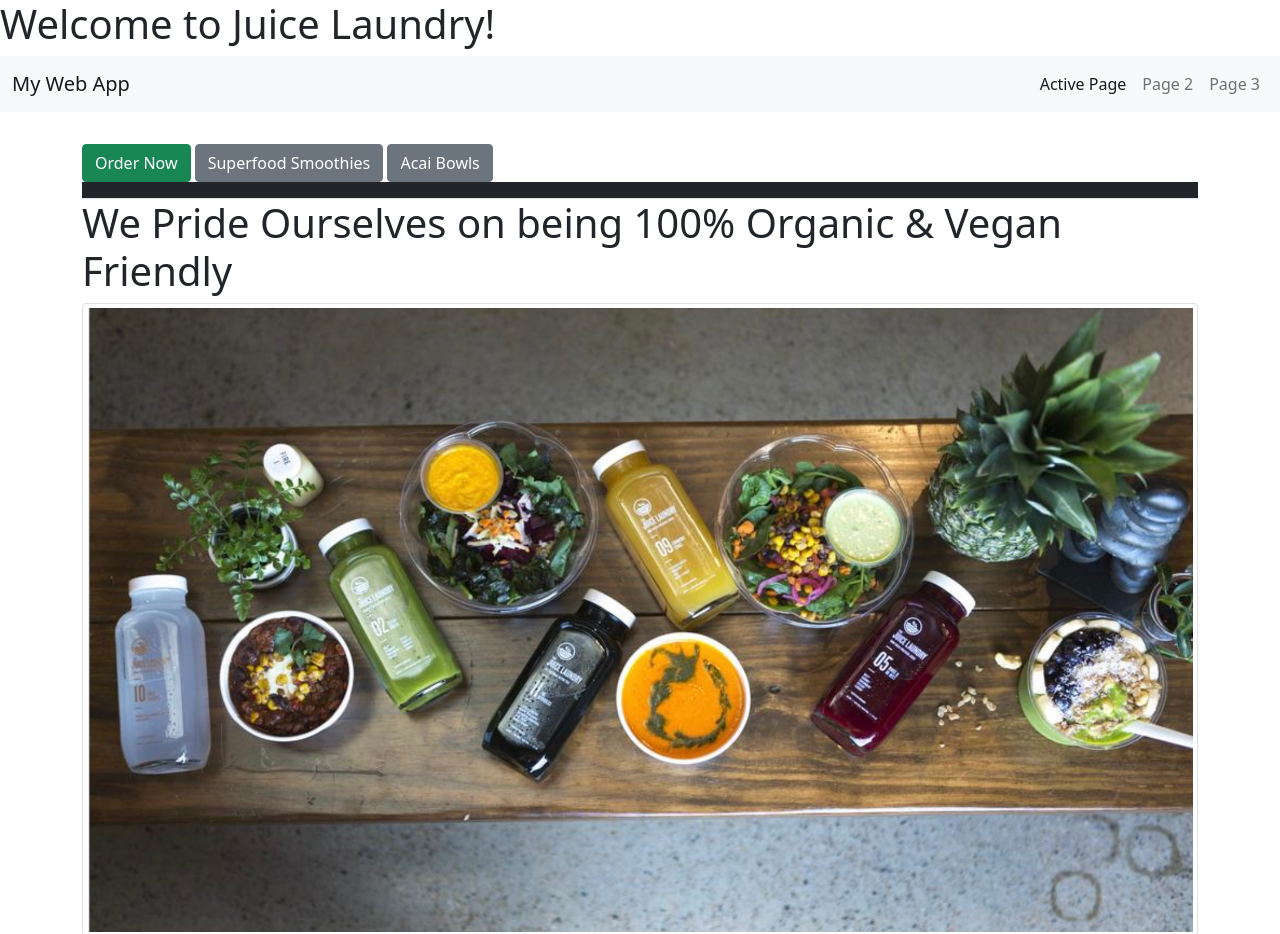
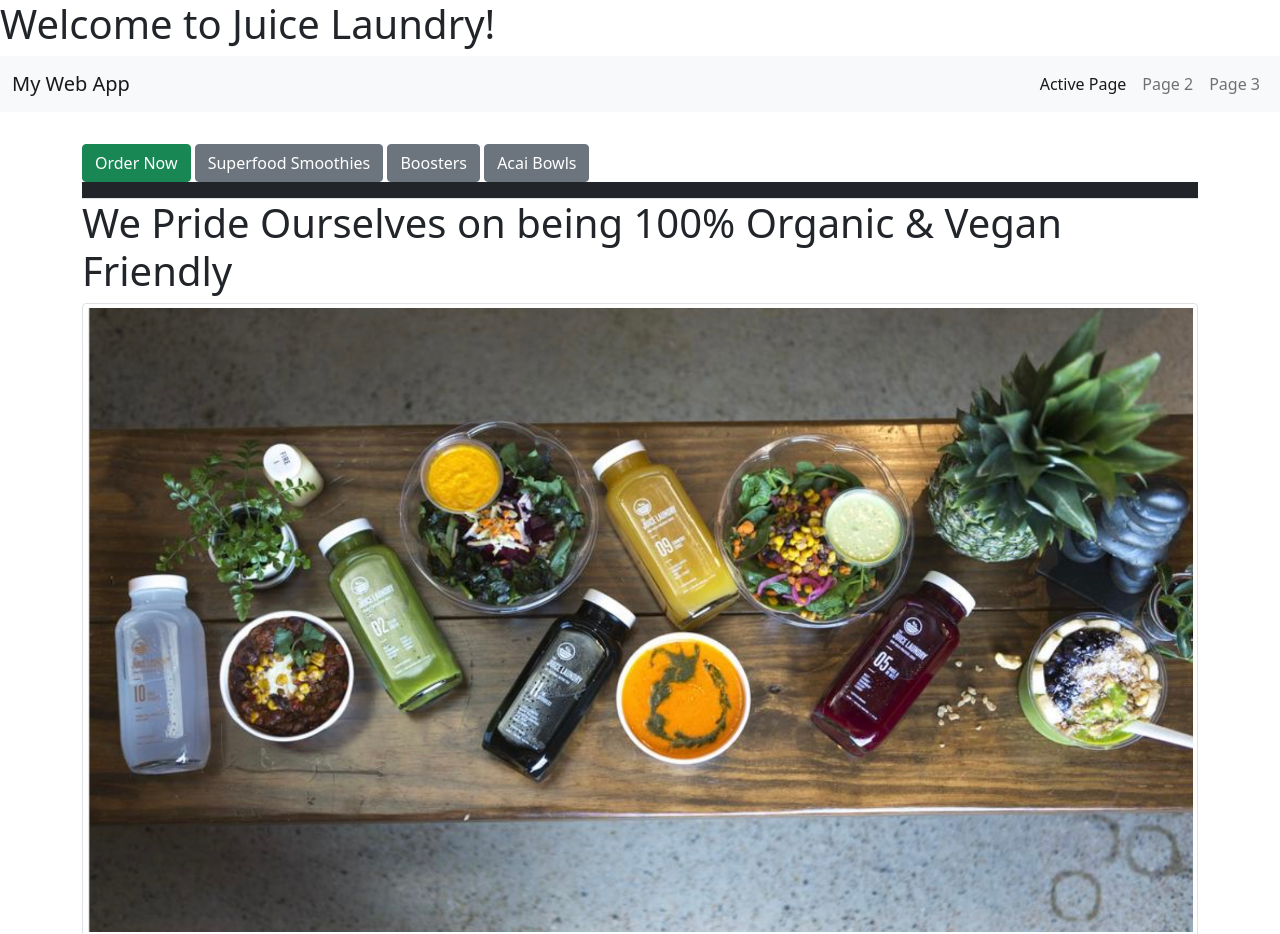
Before and after one commit to dmo300/JuiceLaundryTeam, a plain HTML site: page index.html in a window 1280 px wide. Shown: the top 934 px of the page. Drawn offline with nearby package versions, Linux system fonts and the light colour scheme.

Commit message:
F15
Updated Selection Choice

```diff
--- a/index.html
+++ b/index.html
@@ -62,6 +62,7 @@
 
       <button type="button" class="btn btn-success">Order Now</button>
       <button type="button" class="btn btn-secondary">Superfood Smoothies</button>
+      <button type="button" class="btn btn-secondary">Boosters</button>
       <button type="button" class="btn btn-secondary">Acai Bowls</button>
 
       <nav class="navbar bg-dark border-bottom border-body" data-bs-theme="dark">
```
